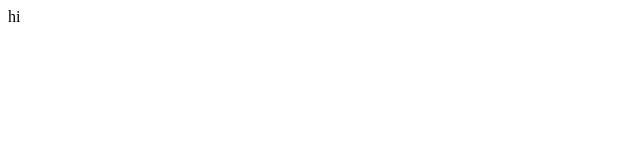
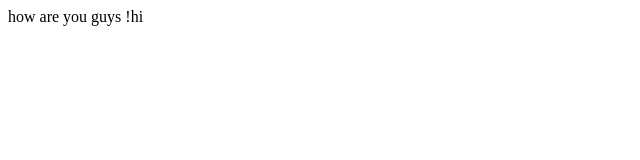
Before and after one commit to Ashritha-12/demo-repo, a plain HTML site: page index.html in a window 1280 px wide. Shown: the whole page, without its empty margins (0-640 px from the left). Drawn offline with Linux system fonts and the light colour scheme.

Commit message:
modified index file

```diff
--- a/index.html
+++ b/index.html
@@ -1 +1 @@
-<p>hi</p>
+<p>how are you guys !hi</p>
```
